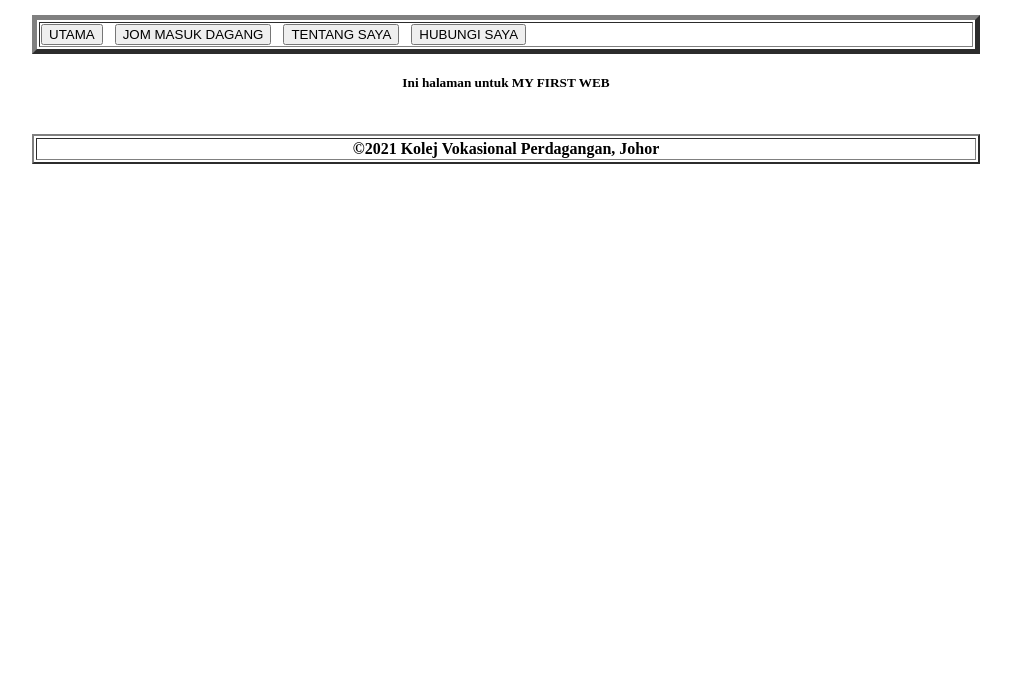
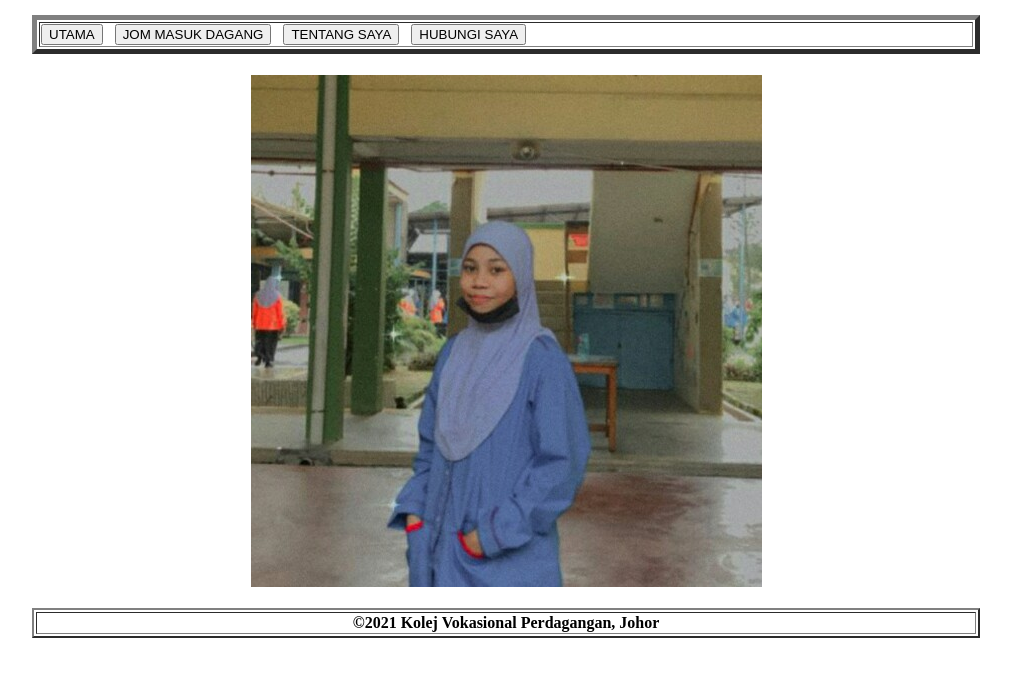
Before and after one commit to fxzhurin/KPD1023-myfirstweb, a plain HTML site: page hubungisaya.html in a window 1280 px wide. Shown: the part 78-754 px from the top of the page, without its empty margins (134-1145 px from the left). Drawn offline with Linux system fonts and the light colour scheme.

Commit message:
Update hubungisaya.html

```diff
--- a/hubungisaya.html
+++ b/hubungisaya.html
@@ -34,7 +34,13 @@
       <table width="75%">
         <tr>
           <td align="center">
-            <h5>Ini halaman untuk MY FIRST WEB</h5>
+            <img src="images/saya.png">
+            <br>
+
+
+
+
+
           </td>
         </tr>
       </table>
```
